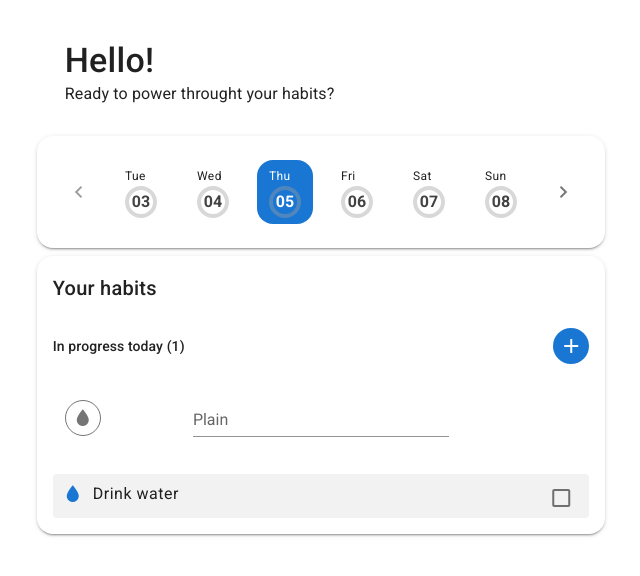
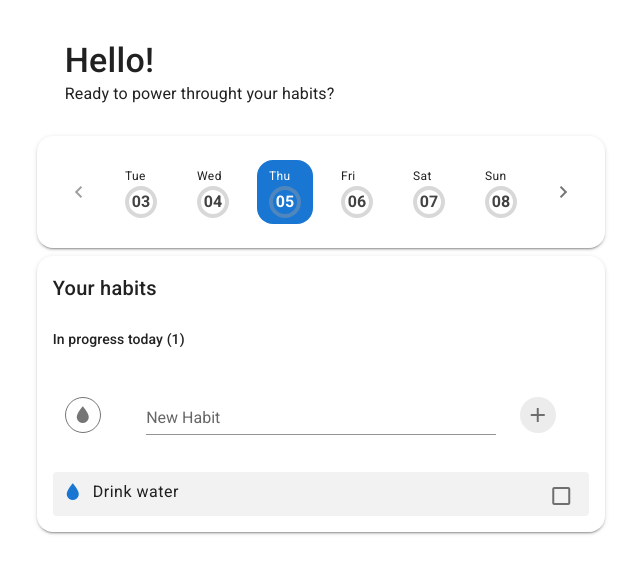
Before and after one commit to dyomenegatti/habit-tracker, a Vue app: page / in a window 1280 px wide. Both pictures are taken after a click on the button 890 px from the left and 346 px from the top of the page. Shown: the top 576 px of the page, without its empty margins (319-959 px from the left). Built offline with nearby package versions, Linux system fonts and the light colour scheme.

Commit message:
finaliza input e inicia o crud

```diff
--- a/src/components/List.vue
+++ b/src/components/List.vue
@@ -11,15 +11,18 @@
         <div class="text-subtitle-2">In progress today (1)</div>
       </v-col>
       <v-col cols="3">
-        <div class="d-flex justify-end">
-          <v-btn icon density="comfortable" color="white" class="custom-btn-bg" @click="handleNewHabit">
+        <div class="d-flex justify-end" v-if="!showNewHabit">
+          <v-btn icon density="comfortable" color="white" class="custom-btn-bg" @click="showInputNewHabit">
             <v-icon>mdi-plus</v-icon>
           </v-btn>
         </div>
       </v-col>
     </v-row>
 
-    <new-habit :showNewHabit="showNewHabit"></new-habit>
+    <new-habit
+      :showNewHabit="showNewHabit"
+      @new-habit="handleNewHabit"
+    ></new-habit>
 
     <div class="mt-4">
       <Habit />
@@ -37,12 +40,16 @@ export default {
   components: { Habit, NewHabit, },
   data() {
     return {
-      showNewHabit: true,
+      showNewHabit: false,
     }
   },
   methods: {
+    showInputNewHabit() {
+      this.showNewHabit = true;
+    },
     handleNewHabit() {
-      this.showNewHabit = true;
+      console.log('oi');
+      this.showNewHabit = false;
     },
   },
 }
--- a/src/components/NewHabit.vue
+++ b/src/components/NewHabit.vue
@@ -1,17 +1,19 @@
 <template>
-    <v-row v-if="showNewHabit">
-        <v-col cols="3">
+    <v-row v-if="showNewHabit" justify="center" align="center">
+        <v-col cols="2">
             <SelectIcon></SelectIcon>
         </v-col>
-        <v-col cols="6">
+        <v-col cols="8">
             <v-text-field
-                label="Plain"
-                placeholder="Placeholder"
+                class="mt-4"
+                label="New Habit"
+                placeholder="Type your new habit"
                 variant="plain"
+                v-model="habit"
             ></v-text-field>
         </v-col>
-        <v-col cols="3">
-            <v-btn icon density="comfortable" color="white" @click="handleNewHabit">
+        <v-col cols="2">
+            <v-btn icon density="comfortable" class="custom-btn-bg" @click="handleNewHabit">
                 <v-icon>mdi-plus</v-icon>
             </v-btn>
         </v-col>
@@ -19,11 +21,13 @@
 </template>
 
 <script>
+import { mapActions } from 'vuex';
 import SelectIcon from './SelectIcon.vue'
 
 export default {
     name: 'NewHabit',
     components: { SelectIcon },
+    emits: ['new-habit'],
     props: {
         showNewHabit: {
             type: Boolean,
@@ -31,10 +35,31 @@ export default {
             required: true
         }
     },
+    data() {
+        return {
+            habit: ''
+        }
+    },
     methods: {
+        ...mapActions([
+            'createHabit'
+        ]),
         handleNewHabit() {
-            console.log('oi')
+            console.log('oiii', this.habit)
+            this.createHabit(this.habit);
+            this.$emit('new-habit');
         }
     }
 }
 </script>
+
+<style scoped>
+.custom-btn-bg {
+  background: #ececec !important;
+}
+
+.custom-btn-bg:hover {
+  background: #1976d2 !important;
+  color: white !important;
+}
+</style>
--- a/src/store/index.js
+++ b/src/store/index.js
@@ -5,12 +5,22 @@ Vue.use(Vuex)
 
 export default new Vuex.Store({
   state: {
+    habits: [],
   },
   getters: {
+    habits: state => state.habits,
   },
   mutations: {
+    'ADD_HABIT'(state, habit) {
+      state.habits.push(habit);
+      console.log('mutation', habit)
+    },
   },
   actions: {
+    createHabit({ commit }, habit) {
+      console.log('action', habit);
+      commit('ADD_HABIT', habit)
+    },
   },
   modules: {
   }
```
